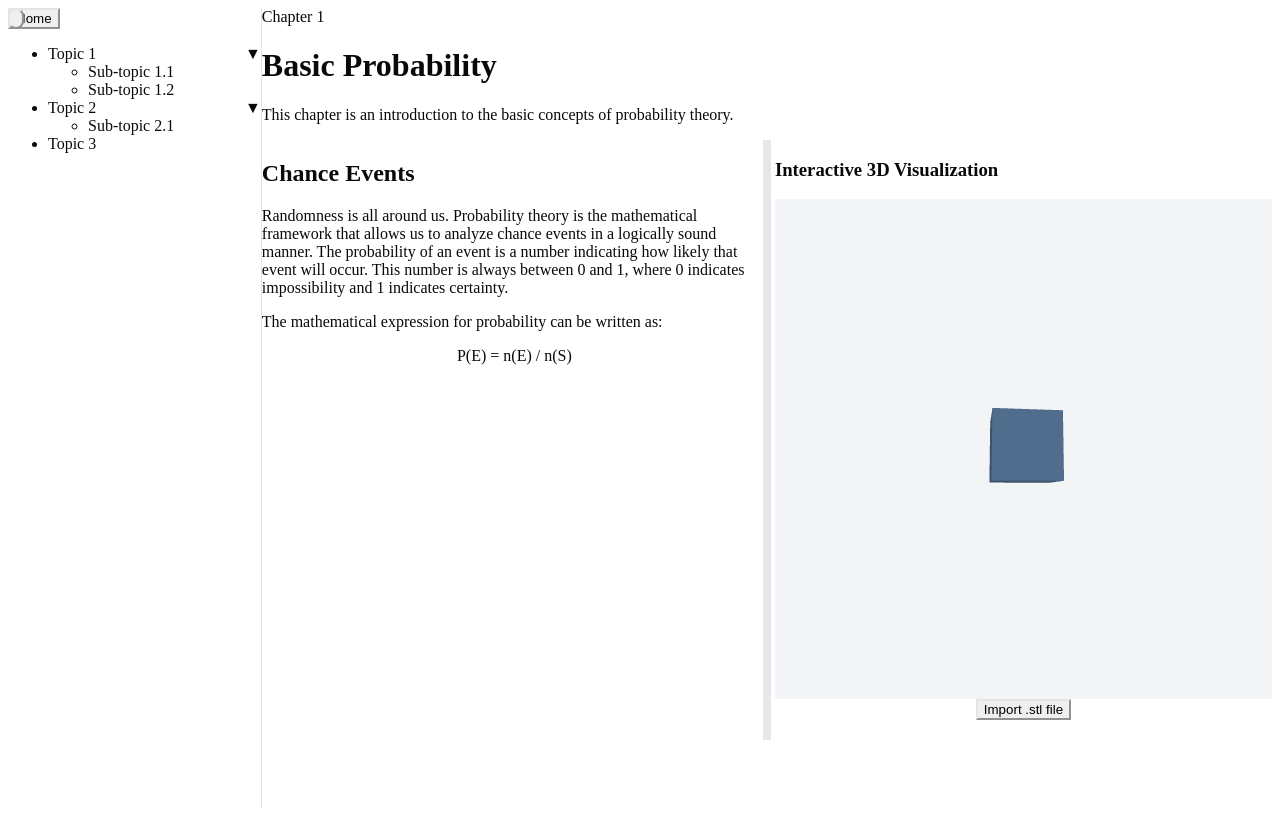
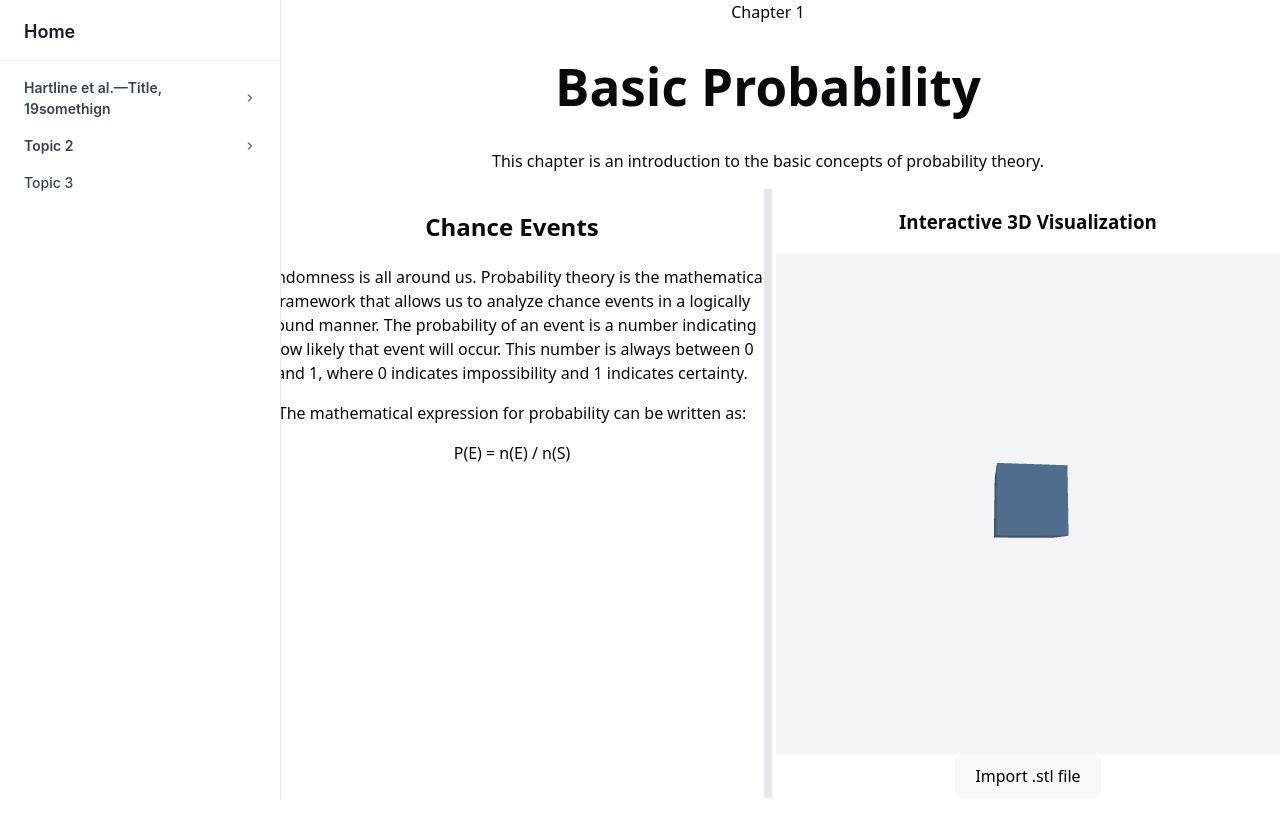
Before and after one commit to primrose185/Neuroscience, a Vue app: page /topic1/page1 in a window 1280 px wide. Built offline with nearby package versions, Linux system fonts and the light colour scheme.

Commit message:
sidebar styling

```diff
--- a/src/App.vue
+++ b/src/App.vue
@@ -16,7 +16,7 @@ const sidebarOpen = ref(false)
 const menuItems: MenuItem[] = [
   {
     id: 'topic1',
-    title: 'Topic 1',
+    title: 'Hartline et al.—Title, 19somethign',
     path: '/topic1/page1',
     children: [
       {
@@ -84,6 +84,8 @@ const handleMenuClick = (item: MenuItem) => {
 }
 .main-content {
   flex: 1;
+  margin-left: 20vw;
+  width: 80vw;
   transition: margin-left 0.3s;
 }
 @media (max-width: 768px) {
--- a/src/components/Sidebar.vue
+++ b/src/components/Sidebar.vue
@@ -1,4 +1,5 @@
 <script setup lang="ts">
+import { ref } from 'vue'
 import { useRouter } from 'vue-router'
 
 interface MenuItem {
@@ -18,8 +19,19 @@ const { menuItems, isOpen } = defineProps<Props>()
 const emit = defineEmits(['toggleSidebar', 'menuClick'])
 const router = useRouter()
 
+// Track expanded state for each menu item
+const expandedItems = ref<Set<string>>(new Set())
+
 const handleMenuClick = (item: MenuItem) => {
-  if (item.path) {
+  if (item.children?.length) {
+    // Toggle expansion for items with children
+    if (expandedItems.value.has(item.id)) {
+      expandedItems.value.delete(item.id)
+    } else {
+      expandedItems.value.add(item.id)
+    }
+  } else if (item.path) {
+    // Navigate for items with paths
     router.push(item.path)
     emit('menuClick', item)
   }
@@ -32,29 +44,66 @@ const handleToggle = () => {
 const handleHomeClick = () => {
   router.push('/')
 }
+
+const isExpanded = (itemId: string) => {
+  return expandedItems.value.has(itemId)
+}
 </script>
 
 <template>
-  <nav :class="['sidebar p-6 relative h-full z-20 bg-gray-50 border-r border-gray-200 overflow-y-auto transition-transform', isOpen ? 'open' : '']">
-    <div class="flex items-center justify-between mb-8">
-      <button @click="handleHomeClick" class="text-xl font-bold text-gray-900 hover:text-gray-600">Home</button>
+  <nav :class="['sidebar', isOpen ? 'open' : '']">
+    <!-- Home Button -->
+    <div class="sidebar-header">
+      <button
+        @click="handleHomeClick"
+        class="home-button"
+      >
+        Home
+      </button>
     </div>
-    <ul class="sidebar-menu space-y-2">
-      <li v-for="item in menuItems" :key="item.id">
+
+    <!-- Navigation Menu -->
+    <div class="sidebar-content">
+      <ul class="sidebar-menu">
+        <li v-for="item in menuItems" :key="item.id" class="menu-item">
+          <!-- Main menu item -->
           <div
-          class="flex items-center justify-between p-2 rounded-lg hover:bg-gray-200 toc-item cursor-pointer"
+            class="menu-item-content"
+            :class="{ 'has-children': item.children?.length }"
             @click="handleMenuClick(item)"
           >
-          <span>{{ item.title }}</span>
-          <span
+            <span class="menu-item-title">{{ item.title }}</span>
+            <svg
               v-if="item.children?.length"
-            class="text-xs transform transition-transform"
-          >▼</span>
+              class="expand-icon"
+              :class="{ 'expanded': isExpanded(item.id) }"
+              width="12"
+              height="12"
+              viewBox="0 0 12 12"
+              fill="none"
+            >
+              <path
+                d="M4.5 3L7.5 6L4.5 9"
+                stroke="currentColor"
+                stroke-width="1.5"
+                stroke-linecap="round"
+                stroke-linejoin="round"
+              />
+            </svg>
           </div>
-        <ul v-if="item.children?.length" class="ml-4 mt-2 space-y-2">
-          <li v-for="child in item.children" :key="child.id">
+
+          <!-- Submenu -->
+          <ul
+            v-if="item.children?.length && isExpanded(item.id)"
+            class="submenu"
+          >
+            <li
+              v-for="child in item.children"
+              :key="child.id"
+              class="submenu-item"
+            >
               <div
-              class="block p-2 rounded-lg hover:bg-gray-200 cursor-pointer"
+                class="submenu-item-content"
                 @click="handleMenuClick(child)"
               >
                 {{ child.title }}
@@ -63,45 +112,206 @@ const handleHomeClick = () => {
           </ul>
         </li>
       </ul>
+    </div>
   </nav>
+
   <!-- Mobile Menu Toggle Button -->
   <button
-    class="menu-toggle fixed top-4 left-4 z-30 bg-white p-2 rounded-md shadow-md md:hidden"
+    class="menu-toggle"
     @click="handleToggle"
   >
-    <svg class="w-6 h-6" fill="none" stroke="currentColor" viewBox="0 0 24 24">
-      <path stroke-linecap="round" stroke-linejoin="round" stroke-width="2" d="M4 6h16M4 12h16m-7 6h7"></path>
+    <svg width="20" height="20" viewBox="0 0 20 20" fill="none">
+      <path
+        d="M3 6h14M3 10h14M3 14h14"
+        stroke="currentColor"
+        stroke-width="2"
+        stroke-linecap="round"
+      />
     </svg>
   </button>
 </template>
 
 <style scoped>
 .sidebar {
-  width: 20%;
-  min-width: 220px;
-  max-width: 300px;
+  font-family: -apple-system, BlinkMacSystemFont, 'Segoe UI', 'Roboto', 'Oxygen', 'Ubuntu', 'Cantarell', sans-serif;
+  width: 280px;
   height: 100vh;
-  transition: transform 0.3s ease-in-out;
-  position: relative;
+  background-color: #ffffff;
+  border-right: 1px solid #e5e7eb;
+  position: fixed;
+  left: 0;
+  top: 0;
+  z-index: 20;
+  display: flex;
+  flex-direction: column;
+  transition: transform 0.2s ease-in-out;
 }
 
+.sidebar-header {
+  padding: 20px 24px 16px 24px;
+  border-bottom: 1px solid #f3f4f6;
+  flex-shrink: 0;
+}
+
+.home-button {
+  font-size: 18px;
+  font-weight: 600;
+  color: #111827;
+  background: none;
+  border: none;
+  cursor: pointer;
+  padding: 0;
+  text-align: left;
+  width: 100%;
+  transition: color 0.15s ease;
+}
+
+.home-button:hover {
+  color: #6b7280;
+}
+
+.sidebar-content {
+  flex: 1;
+  overflow-y: auto;
+  padding: 8px 0;
+}
+
+.sidebar-menu {
+  list-style: none;
+  padding: 0;
+  margin: 0;
+}
+
+.menu-item {
+  margin: 0;
+}
+
+.menu-item-content {
+  display: flex;
+  align-items: center;
+  justify-content: flex-start;
+  padding: 8px 24px;
+  cursor: pointer;
+  transition: background-color 0.15s ease;
+  color: #374151;
+  font-size: 14px;
+  font-weight: 500;
+  text-align: left;
+}
+
+.menu-item-content:hover {
+  background-color: #f9fafb;
+  color: #111827;
+}
+
+.menu-item-content.has-children {
+  font-weight: 600;
+}
+
+.menu-item-title {
+  flex: 1;
+  text-align: left;
+}
+
+.expand-icon {
+  color: #6b7280;
+  transition: transform 0.2s ease;
+  flex-shrink: 0;
+  margin-left: auto;
+}
+
+.expand-icon.expanded {
+  transform: rotate(90deg);
+}
+
+.submenu {
+  list-style: none;
+  padding: 0;
+  margin: 0;
+  background-color: #fafafa;
+}
+
+.submenu-item {
+  margin: 0;
+}
+
+.submenu-item-content {
+  padding: 6px 24px 6px 40px;
+  cursor: pointer;
+  color: #6b7280;
+  font-size: 13px;
+  font-weight: 400;
+  transition: all 0.15s ease;
+  border-left: 3px solid transparent;
+  text-align: left;
+  display: block;
+  width: 100%;
+}
+
+.submenu-item-content:hover {
+  background-color: #f3f4f6;
+  color: #374151;
+  border-left-color: #e5e7eb;
+}
+
+.menu-toggle {
+  position: fixed;
+  top: 20px;
+  left: 20px;
+  z-index: 30;
+  background: #ffffff;
+  border: 1px solid #e5e7eb;
+  border-radius: 6px;
+  padding: 8px;
+  cursor: pointer;
+  color: #6b7280;
+  transition: all 0.15s ease;
+  display: none;
+}
+
+.menu-toggle:hover {
+  background-color: #f9fafb;
+  border-color: #d1d5db;
+  color: #374151;
+}
+
+/* Mobile Styles */
 @media (max-width: 768px) {
   .sidebar {
     transform: translateX(-100%);
-    width: 250px;
-    position: fixed;
-    z-index: 20;
+    box-shadow: 0 10px 25px -3px rgba(0, 0, 0, 0.1), 0 4px 6px -2px rgba(0, 0, 0, 0.05);
   }
+
   .sidebar.open {
     transform: translateX(0);
   }
+
+  .menu-toggle {
+    display: block;
+  }
 }
 
-.sidebar-menu ul {
-  display: block;
+@media (min-width: 769px) {
+  .menu-toggle {
+    display: none;
+  }
 }
 
-.cursor-pointer {
-  cursor: pointer;
+/* Custom scrollbar for webkit browsers */
+.sidebar-content::-webkit-scrollbar {
+  width: 6px;
+}
+
+.sidebar-content::-webkit-scrollbar-track {
+  background: transparent;
+}
+
+.sidebar-content::-webkit-scrollbar-thumb {
+  background-color: #d1d5db;
+  border-radius: 3px;
+}
+
+.sidebar-content::-webkit-scrollbar-thumb:hover {
+  background-color: #9ca3af;
 }
 </style>
--- a/src/main.ts
+++ b/src/main.ts
@@ -2,6 +2,7 @@ import { createApp } from 'vue'
 import App from './App.vue'
 import router from './router'
 import './index.css'
+import './style.css'
 
 const app = createApp(App)
 app.use(router)
```
Also changed, not shown: 1 other file (tests, documents, lock files or other folders). Lines whose indentation alone changed are shown as unchanged.
